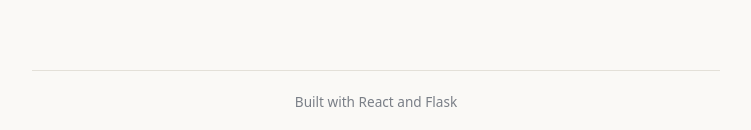
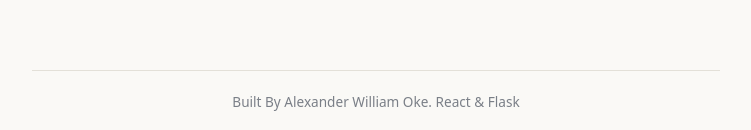
Before and after one commit to Alexanderoke/Bloger254, a React (Vite) app in the folder frontend/: page / in a window 1280 px wide. Shown: the part 667-797 px from the top of the page, without its empty margins (264-1015 px from the left). Built offline with nearby package versions, Linux system fonts and the light colour scheme; no server answers.

Commit message:
change site footer

```diff
--- a/frontend/src/App.jsx
+++ b/frontend/src/App.jsx
@@ -30,7 +30,7 @@ export default function App() {
           />
         </Routes>
       </main>
-      <footer className="site-footer">Built with React and Flask</footer>
+      <footer className="site-footer">Built By Alexander William Oke. React & Flask</footer>
     </div>
   );
 }
```
